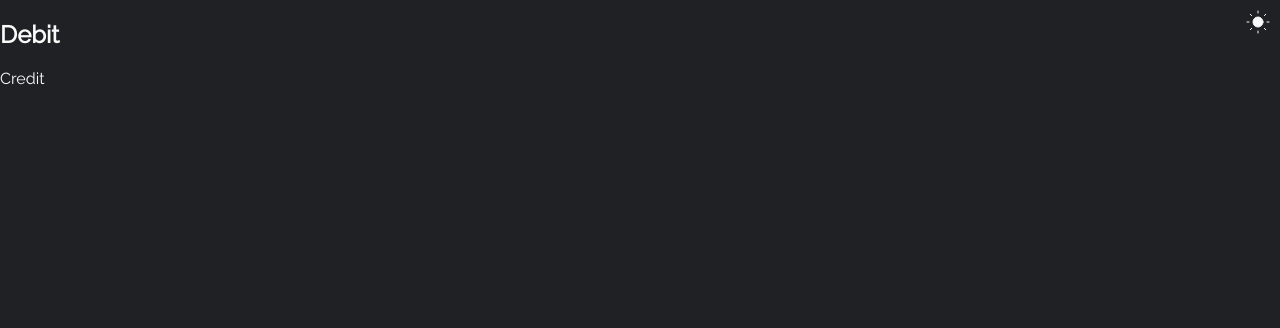
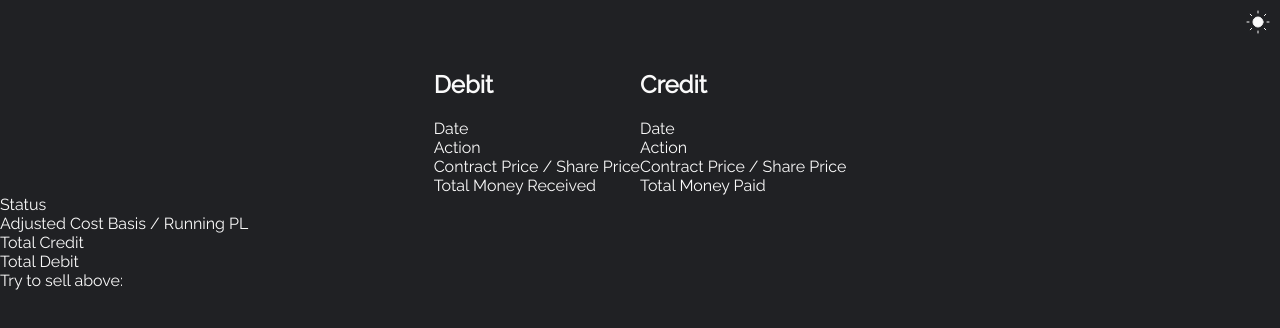
Before and after one commit to Minhtality/minhtality-v1, a Next.js app: page /theWheel in a window 1280 px wide. Shown: the top 328 px of the page. Built offline with nearby package versions, Linux system fonts and the light colour scheme; no server answers.

Commit message:
added option chain api request

```diff
--- a/apis/config.js
+++ b/apis/config.js
@@ -1,3 +1,4 @@
 export const TDA_BASE_URL = 'https://api.tdameritrade.com/v1';
 export const TDA_CLIENT_ID = process.env.TDA_CLIENT_ID;
 export const TDA_QUOTES_API = TDA_BASE_URL + '/marketdata/quotes';
+export const TDA_OPTIONS_CHAIN = TDA_BASE_URL + '/marketdata/chains';
--- a/apis/tdAmeritrade/index.js
+++ b/apis/tdAmeritrade/index.js
@@ -1,7 +1,15 @@
-import { TDA_QUOTES_API, TDA_CLIENT_ID } from "../config";
+import { TDA_QUOTES_API, TDA_OPTIONS_CHAIN, TDA_CLIENT_ID } from "../config";
 
+// Request takes in a list of symbols separated by commas and returns a list of quotes
 export const getQuotes = async (symbols) => {
     const response = await fetch(TDA_QUOTES_API + `?apikey=${TDA_CLIENT_ID}&symbol=${symbols}`);
     const data = await response.json();
     return data;
-    };
+};
+
+// Request takes in a symbol and returns a list of options chains
+export const getOptionsChain = async (symbol) => {
+    const response = await fetch(TDA_OPTIONS_CHAIN + `?apikey=${TDA_CLIENT_ID}&symbol=${symbol}`);
+    const data = await response.json();
+    return data;
+}
--- a/pages/theWheel/index.jsx
+++ b/pages/theWheel/index.jsx
@@ -1,22 +1,47 @@
-import React, { useEffect } from 'react'
-import { getQuotes } from  '../../apis/tdAmeritrade'
+import React, { useState, useEffect } from 'react'
+import { getQuotes, getOptionsChain } from  '../../apis/tdAmeritrade'
+import * as Styled from './index.styled'
 const NUMBER_OF_SHARES = 100;
 
 const index = () => {
+  const [quotes, setQuotes] = useState([]);
+  const [optionsChain, setOptionsChain] = useState([]);
     useEffect( () => {
-      getQuotes('AAPL,NET').then( (data) => {
-        console.log(data)
+      getQuotes('AAPL').then( (data) => {
+        setQuotes(data);
+      })
+      getOptionsChain('AAPL').then( (data) => {
+        setOptionsChain(data);
+        console.log(data.callExpDateMap)
       })
     }, [])
 
   return (
-    <div>
-        <div>
-          <h2>Debit</h2>
-
-        </div>
-        <div>Credit</div>
-    </div>
+    <>
+      <Styled.Container>
+          <div>
+            <h2>Debit</h2>
+            <div>Date</div>
+            <div>Action</div>
+            <div>Contract Price / Share Price</div>
+            <div>Total Money Received</div>
+          </div>
+          <div>
+            <h2>Credit</h2>
+            <div>Date</div>
+            <div>Action</div>
+            <div>Contract Price / Share Price</div>
+            <div>Total Money Paid</div>
+          </div>
+      </Styled.Container>
+      <div>
+        <div>Status</div>
+        <div>Adjusted Cost Basis / Running PL</div>
+        <div>Total Credit</div>
+        <div>Total Debit</div>
+        <div>Try to sell above: </div>
+      </div>
+    </>
   )
 }
 
--- a/pages/theWheel/index.styled.jsx
+++ b/pages/theWheel/index.styled.jsx
@@ -0,0 +1,9 @@
+import styled from 'styled-components';
+
+export const Container = styled.div`
+    display: flex;
+    flex-direction: row;
+    align-items: center;
+    justify-content: center;
+    margin-top: 50px;
+`
```
